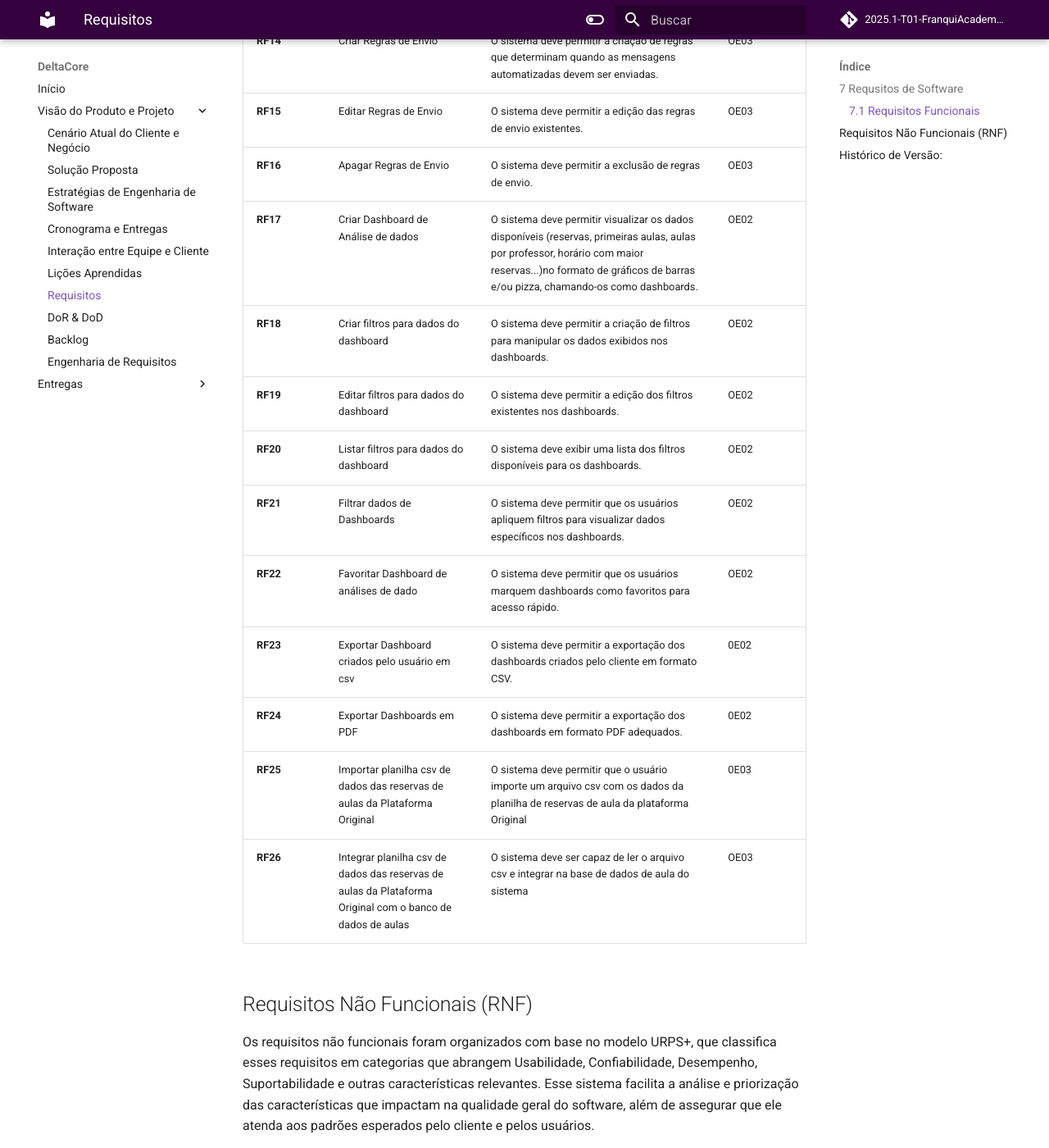
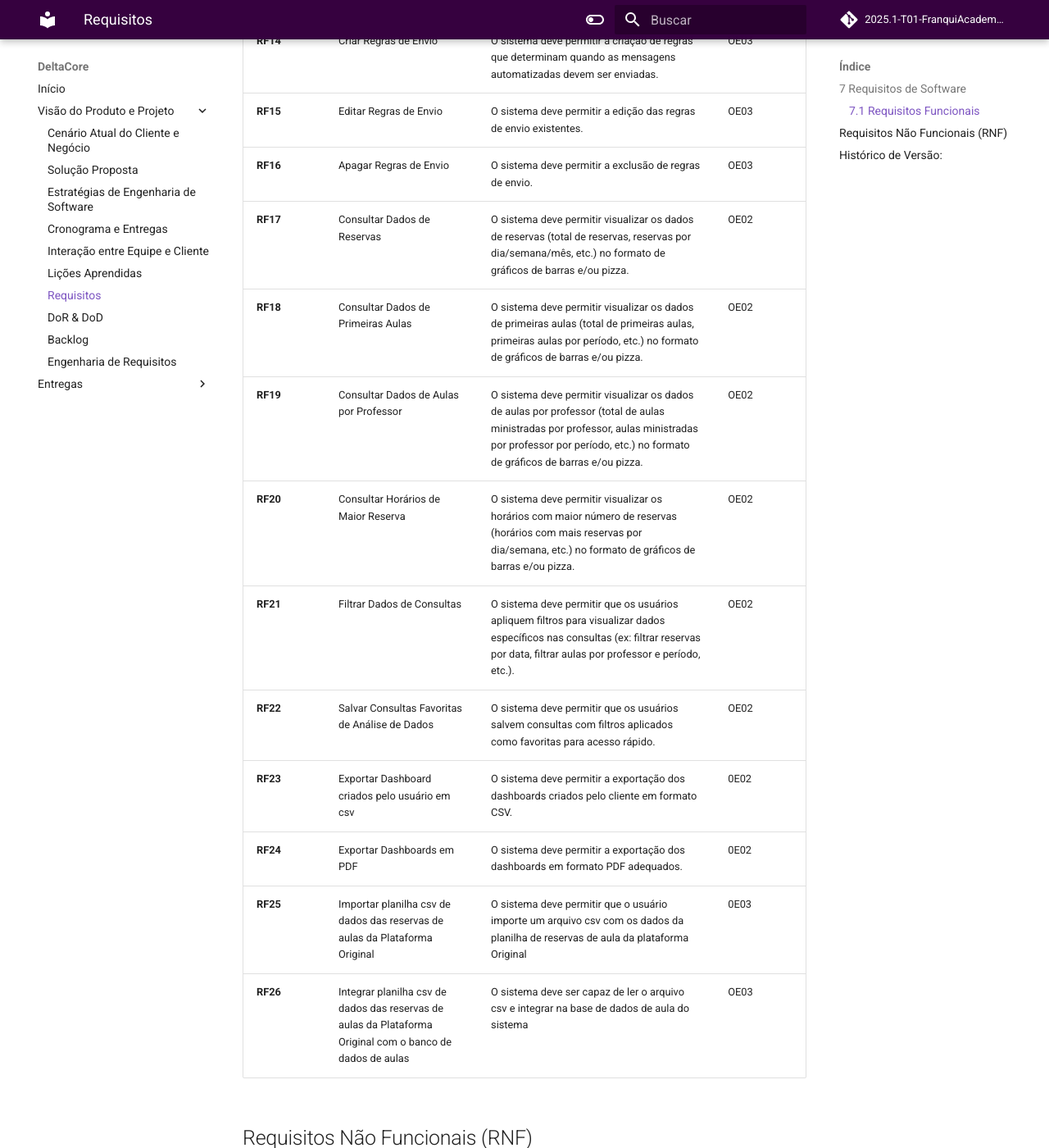
Before and after one commit to mdsreq-fga-unb/2025.1-T01-FranquiAcademia, an MkDocs documentation site: the page built from docs/sections/7-requirements.md, in a window 1280 px wide and 1400 px high, scrolled down 1595 px. Shown: the whole window at 82% size. Built offline with MkDocs 1.6.1 and Material for MkDocs 9.7.7, drawn with Linux system fonts in a browser that asks for light colours; comment, search, counter and statistics services are not loaded; some of the changed text lies outside the part shown.

Commit message:
docs: modifying the requirements after talk with professeur

```diff
--- a/docs/sections/7-requirements.md
+++ b/docs/sections/7-requirements.md
@@ -1,4 +1,4 @@
-## 7 Requsitos de Software
+## 7 Requisitos de Software
 
 ### 7.1 Requisitos Funcionais
 
@@ -6,7 +6,7 @@ Os requisitos funcionais descrevem as funcionalidades específicas que o sistema
 
 <br>
 
-|**ID**|**TÍTULO** |**DESCRIÇÃO** |**OBJETIVO ESPECÍFICO** |
+| **ID** | **TÍTULO** | **DESCRIÇÃO** | **OBJETIVO ESPECÍFICO** |
 | :----- | :--------------------------------------------- | :---------------------------------------------------------------------------------------------------------------------------------------- | :------------------------------ |
 |**RF01**|Cadastrar usuários                             |O sistema deve permitir o cadastro de novos usuários, incluindo informações como nome, e-mail, etc.                                        |OE04                          |
 |**RF02**|Editar usuários                                |O sistema deve permitir a edição das informações de usuários já cadastrados.                                                              |OE04                          |
@@ -22,16 +22,34 @@ Os requisitos funcionais descrevem as funcionalidades específicas que o sistema
 |**RF14**|Criar Regras de Envio                           |O sistema deve permitir a criação de regras que determinam quando as mensagens automatizadas devem ser enviadas.                           |OE03                          |
 |**RF15**|Editar Regras de Envio                          |O sistema deve permitir a edição das regras de envio existentes.                                                                         |OE03                          |
 |**RF16**|Apagar Regras de Envio                         |O sistema deve permitir a exclusão de regras de envio.                                                                                   |OE03                          |
-|**RF17**|Criar Dashboard de Análise de dados            |O sistema deve permitir visualizar os dados disponíveis (reservas, primeiras aulas, aulas por professor, horário com maior reservas...)no formato de gráficos de barras e/ou pizza, chamando-os como dashboards. |OE02|
-|**RF18**|Criar filtros para dados do dashboard          |O sistema deve permitir a criação de filtros para manipular os dados exibidos nos dashboards.                                             |OE02                          |
-|**RF19**|Editar filtros para dados do dashboard         |O sistema deve permitir a edição dos filtros existentes nos dashboards.                                                                 |OE02                          |
-|**RF20**|Listar filtros para dados do dashboard         |O sistema deve exibir uma lista dos filtros disponíveis para os dashboards.                                                              |OE02                          |
-|**RF21**|Filtrar dados de Dashboards                    |O sistema deve permitir que os usuários apliquem filtros para visualizar dados específicos nos dashboards.                                |OE02                          |
-|**RF22**|Favoritar Dashboard de análises de dado       |O sistema deve permitir que os usuários marquem dashboards como favoritos para acesso rápido.                                            |OE02                          |
+|**RF17**|Consultar Dados de Reservas | O sistema deve permitir visualizar os dados de reservas (total de reservas, reservas por dia/semana/mês, etc.) no formato de gráficos de barras e/ou pizza. | OE02 |
+|**RF18**| Consultar Dados de Primeiras Aulas | O sistema deve permitir visualizar os dados de primeiras aulas (total de primeiras aulas, primeiras aulas por período, etc.) no formato de gráficos de barras e/ou pizza. | OE02 |
+|**RF19**| Consultar Dados de Aulas por Professor | O sistema deve permitir visualizar os dados de aulas por professor (total de aulas ministradas por professor, aulas ministradas por professor por período, etc.) no formato de gráficos de barras e/ou pizza. | OE02 |
+|**RF20**| Consultar Horários de Maior Reserva | O sistema deve permitir visualizar os horários com maior número de reservas (horários com mais reservas por dia/semana, etc.) no formato de gráficos de barras e/ou pizza. | OE02 |
+|**RF21**| Filtrar Dados de Consultas | O sistema deve permitir que os usuários apliquem filtros para visualizar dados específicos nas consultas (ex: filtrar reservas por data, filtrar aulas por professor e período, etc.). | OE02 |
+|**RF22**| Salvar Consultas Favoritas de Análise de Dados | O sistema deve permitir que os usuários salvem consultas com filtros aplicados como favoritas para acesso rápido. | OE02 |
 |**RF23**|Exportar Dashboard criados pelo usuário em csv   |O sistema deve permitir a exportação dos dashboards criados pelo cliente em formato CSV. |0E02|
 |**RF24**|Exportar Dashboards em PDF |O sistema deve permitir a exportação dos dashboards em formato PDF adequados.|0E02|
 |**RF25**|Importar planilha csv de dados das reservas de aulas da Plataforma Original| O sistema deve permitir que o usuário importe um arquivo csv com os dados da planilha de reservas de aula da plataforma Original|0E03|
 |**RF26**|Integrar planilha csv de dados das reservas de aulas da Plataforma Original com o banco de dados de aulas |O sistema deve ser capaz de ler o arquivo csv e integrar na base de dados de aula do sistema |OE03|
+
+<!--
+
+alguns outros requisitos que acho que talvez podem entrar
+
+| **RF17** | Comparar Total de Reservas por Período | O sistema deve permitir comparar o total de reservas em diferentes períodos (diário, semanal, mensal) através de gráficos de barras e/ou pizza. | OE02 |
+| **RF18** | Comparar Primeiras Aulas por Período | O sistema deve permitir comparar o número de primeiras aulas realizadas em diferentes períodos (semanal, mensal) através de gráficos de barras e/ou pizza. | OE02 |
+| **RF19** | Comparar Aulas Ministradas por Professor | O sistema deve permitir comparar a quantidade de aulas ministradas por cada professor, apresentando os dados em gráficos de barras (eixo X: professores, eixo Y: quantidade de aulas). | OE02 |
+| **RF20** | Comparar Horários de Pico | O sistema deve permitir comparar a quantidade de reservas por horário, identificando os horários de pico (maior número de reservas) através de gráficos de barras. | OE02 |
+| **RF21** | Comparar Retenção de Alunos | O sistema deve permitir comparar a taxa de retenção de alunos (ex: alunos que retornam após a primeira aula) entre diferentes períodos ou turmas, utilizando gráficos de barras ou linhas. | OE02 |
+| **RF22** | Comparar Inatividade de Alunos | O sistema deve permitir comparar o número de alunos inativos (ex: alunos que não reservam aulas há um determinado período) entre diferentes períodos ou franquias, utilizando gráficos de barras ou pizza. | OE02 |
+| **RF23** | Comparar Uso de Créditos | O sistema deve permitir comparar o uso de créditos pelos alunos, identificando padrões de consumo e alunos com poucos créditos restantes, através de gráficos de barras. | OE02 |
+| **RF24** | Comparar Dados Demográficos | O sistema deve permitir comparar dados demográficos dos alunos (idade, gênero) com outros dados (frequência, tipo de aula) utilizando gráficos de barras ou pizza. | OE02 |
+| **RF25** | Filtrar Dados para Comparação | O sistema deve permitir que os usuários apliquem filtros para refinar os dados a serem comparados (ex: comparar aulas por professor em um período específico). | OE02 |
+| **RF26** | Salvar Comparativos Favoritos | O sistema deve permitir que os usuários salvem as configurações de comparação (filtros e tipos de gráficos) como favoritas para acesso rápido. | OE02 |
+
+-->
+
 
 <!-- **cometnario** Oi professor, somente será possivel exportar um dashboard por vez, fiquei na duvida se colocava isso na descricao do requisitos, pq parece mais uma regra de negocio-->
 
```
